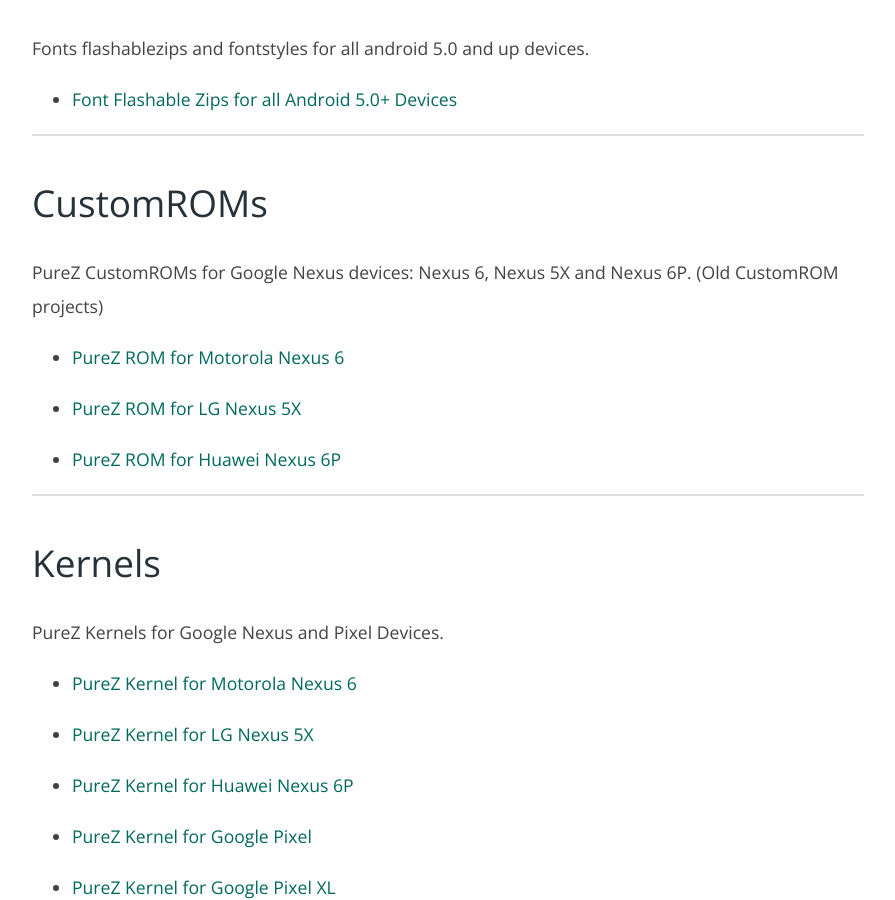
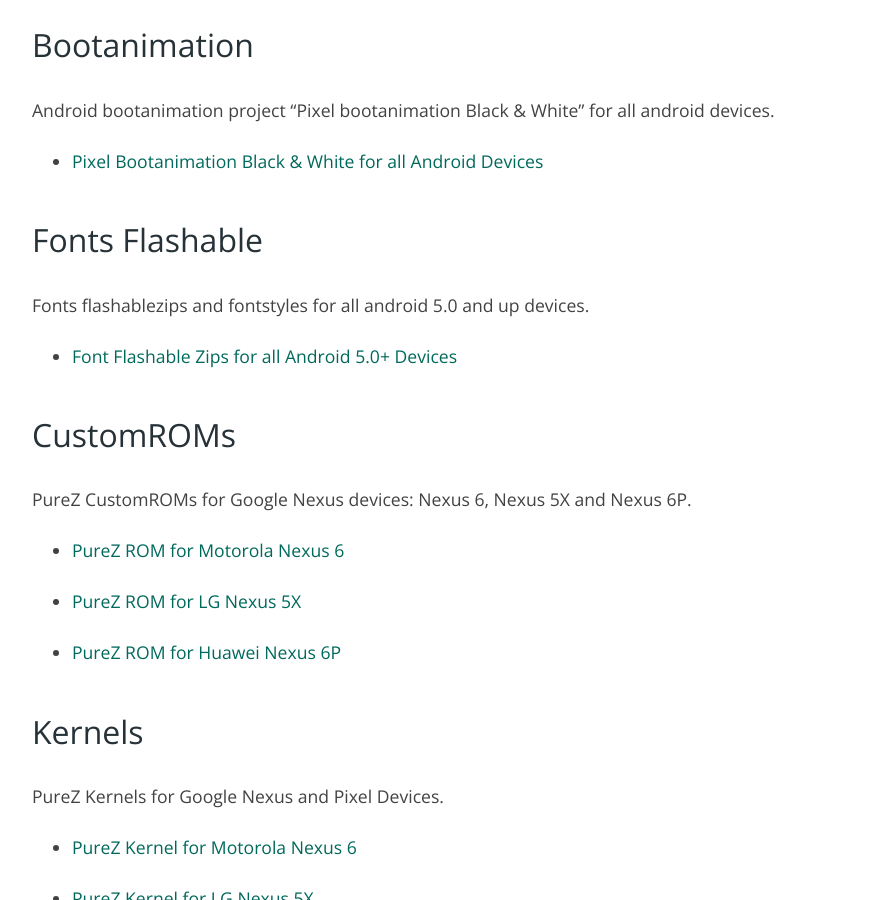
Before and after one commit to zawzaww/zawzaww.github.io, a Jekyll site: the page built from pages/xda-threads-works.md, in a window 1280 px wide and 900 px high, scrolled down 1547 px. Shown: the whole window, without its empty margins (192-1087 px from the left). Built offline with Jekyll 4.4.1, drawn with Linux system fonts in a browser that asks for light colours.

Commit message:
pages: xda-threads-works: Fix markdown formats and update project
Signed-off-by: Zaw Zaw <zawzthein@outlook.com>

```diff
--- a/pages/xda-threads-works.md
+++ b/pages/xda-threads-works.md
@@ -5,14 +5,12 @@
 permalink: /projects/xda-threads-works
 ---
 
-<p align="center">
-  <img src="https://s20.postimg.cc/4qq51vcl9/xda-developers.png" />
-</p>
+<img src="https://s20.postimg.cc/4qq51vcl9/xda-developers.png" height="100%" width="100%;" />
 
 # Projects on XDA-Forums
 Android Kernels, Android Custom Firmwares/ROMs, Guides and Themes on XDA-Developers Forums.
 
-# Guides and Tutorials
+## Guides and Tutorials
 Here is my android guides and tutorials on xda-develoeprs forums.
 
 - [How To Create Xperia Theme](https://forum.xda-developers.com/crossdevice-dev/sony-themes-apps/guie-how-to-create-xperia-theme-sony-t3570259)
@@ -23,24 +21,21 @@
 
 - [How To Extract Nexus Factory Images](https://forum.xda-developers.com/nexus-5x/general/guide-how-to-extract-nexus-factory-image-t3562665)
 
-----
 
-# Bootanimation
+## Bootanimation
 Android bootanimation project "Pixel bootanimation Black & White" for all android devices.
 
 - [Pixel Bootanimation Black & White for all Android Devices](https://forum.xda-developers.com/crossdevice-dev/sony-themes-apps/bootanimation-official-google-pixel-t3480843/post69139140#post69139140)
 
-----
 
-# Fonts Flashable
+## Fonts Flashable
 Fonts flashablezips and fontstyles for all android 5.0 and up devices.
 
 - [Font Flashable Zips for all Android 5.0+ Devices](https://forum.xda-developers.com/crossdevice-dev/sony-themes-apps/fonts-font-style-flashable-devices-t3532561)
 
-----
 
-# CustomROMs
-PureZ CustomROMs for Google Nexus devices: Nexus 6, Nexus 5X and Nexus 6P. (Old CustomROM projects)
+## CustomROMs
+PureZ CustomROMs for Google Nexus devices: Nexus 6, Nexus 5X and Nexus 6P.
 
 - [PureZ ROM for Motorola Nexus 6](https://forum.xda-developers.com/nexus-6/development/rom-purez-rom-purez-project-pixel-t3580752/post71631160#post71631160)
 
@@ -48,9 +43,8 @@
 
 - [PureZ ROM for Huawei Nexus 6P](https://forum.xda-developers.com/nexus-6p/development/rom-purez-rom-simple-stability-pixel-t3576852/post71528241#post71528241)
 
-----
 
-# Kernels
+## Kernels
 PureZ Kernels for Google Nexus and Pixel Devices.
 
 - [PureZ Kernel for Motorola Nexus 6](https://forum.xda-developers.com/nexus-6/development/kernel-purez-kernel-n6-v2-0-purezandroid-t3637808)
@@ -63,16 +57,14 @@
 
 - [PureZ Kernel for Google Pixel XL](https://forum.xda-developers.com/pixel-xl/development/kernel-purez-kernel-google-pixel-pixel-t3742489)
 
-----
 
-# TWRP Recovery
+## TWRP Recovery
 Android bootable Custom Recovery : TWRP-3.2.0 recovery img for LG Nexus 5X.
 
 - [TWRP-3.2.0 with F2FS Support for LG Nexus 5X](https://forum.xda-developers.com/nexus-5x/development/recovery-twrp-3-1-1-f2fs-support-nexus-t3619850)
 
-----
 
-# Themes
+## Themes
 Android Themes for Sony Xperia Devices and Substratum Theme Engine supported android devices.
 
 - [Xperia Themes Collection](https://forum.xda-developers.com/crossdevice-dev/sony-themes-apps/list-xperia-theme-collection-lollipop-t3512183)
```
